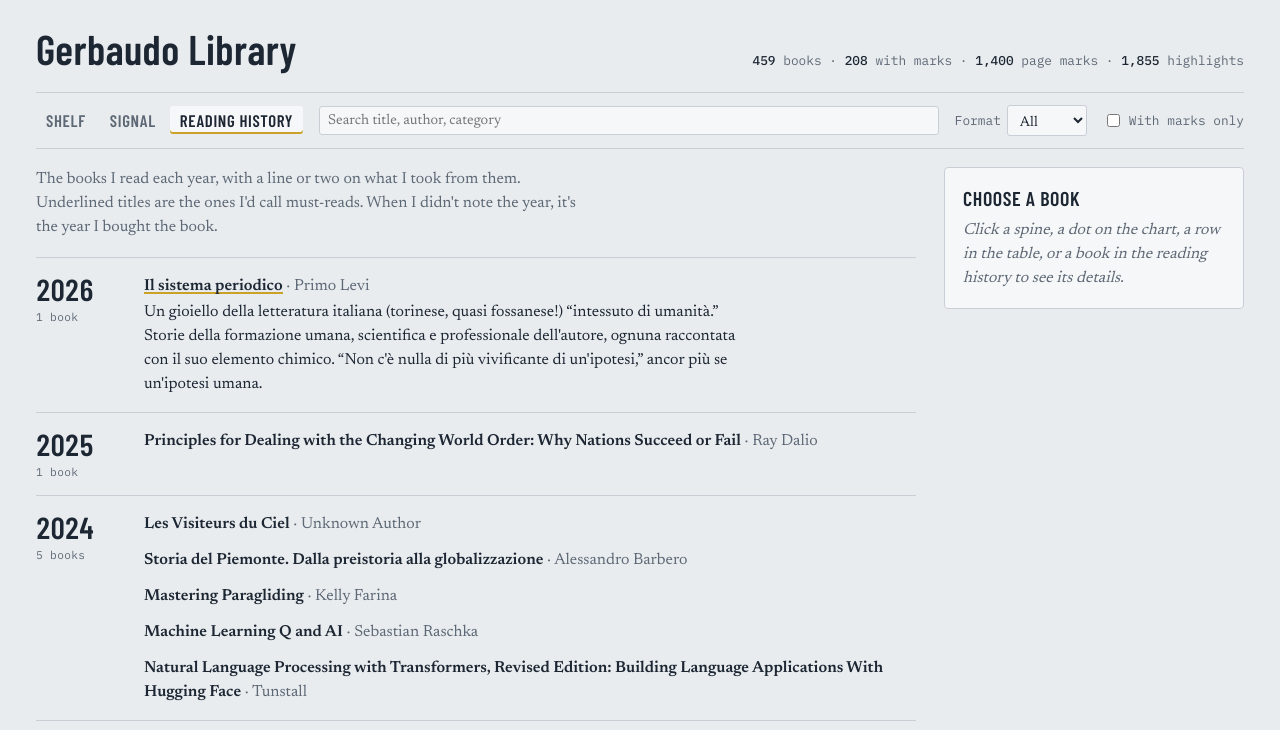
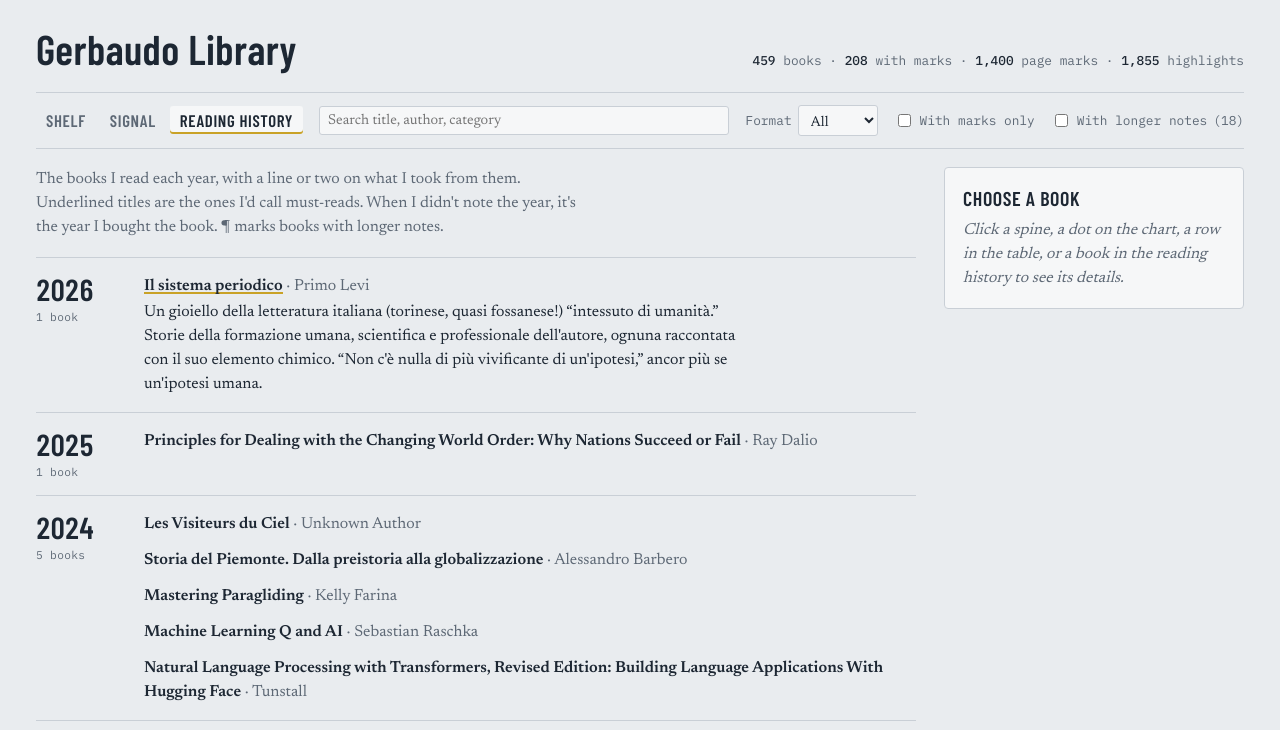
Before and after one commit to gerbaudo/gerbaudo-library, a plain HTML site: page docs/index.html in a window 1280 px wide. Both pictures are taken after a click on the tab "READING HISTORY". Shown: the top 730 px of the page. Drawn offline with nearby package versions, Linux system fonts and the light colour scheme.

Commit message:
Find books with longer notes: filter and marker
- 'With longer notes (N)' checkbox works on every tab; no password needed,
  since the list of book ids is stored unencrypted next to the notes.
- ¶ after the title in the Reading history marks books with longer notes.

Co-Authored-By: Claude Opus 5.5 <noreply@anthropic.com>
Claude-Session: https://claude.ai/code/session_01D8bbddpKTb4hurZQHczbxW

```diff
--- a/docs/index.html
+++ b/docs/index.html
@@ -127,6 +127,7 @@ dd { margin: 0; font-variant-numeric: tabular-nums; min-width: 0; overflow-wrap:
 .entry .et { font-weight: 600; }
 .entry .et.must { box-shadow: inset 0 -2px 0 var(--gilt); }
 .entry .ea { color: var(--muted); }
+.entry .nm { color: var(--gilt); font: 600 .85rem var(--mono); margin-left: 4px; }
 .entry p { margin: 2px 0 0; max-width: 68ch; }
 .entry .todo { color: var(--muted); font-style: italic; font-size: .9rem; }
 @media (max-width: 560px) { .year { grid-template-columns: minmax(0, 1fr); gap: 10px; } }
@@ -185,6 +186,7 @@ footer { margin-top: 36px; font: .75rem var(--mono); color: var(--muted); }
       <select id="look"><option value="spines">Spines</option><option value="covers">Covers</option></select>
     </label>
     <label class="ctl"><input type="checkbox" id="onlysig"> With marks only</label>
+    <label class="ctl" id="onlynotes-wrap"><input type="checkbox" id="onlynotes"> With longer notes <span id="notes-count"></span></label>
   </div>
 
   <div class="main">
@@ -217,7 +219,7 @@ footer { margin-top: 36px; font: .75rem var(--mono); color: var(--muted); }
         </div>
       </div>
       <div id="view-history" hidden>
-        <p class="intro">The books I read each year, with a line or two on what I took from them. Underlined titles are the ones I'd call must-reads. When I didn't note the year, it's the year I bought the book.</p>
+        <p class="intro">The books I read each year, with a line or two on what I took from them. Underlined titles are the ones I'd call must-reads. When I didn't note the year, it's the year I bought the book. ¶ marks books with longer notes.</p>
         <div id="history"></div>
       </div>
     </section>
@@ -241,7 +243,8 @@ const BOOKS = JSON.parse(document.getElementById("books").textContent).map(b =>
 });
 const $ = id => document.getElementById(id);
 const SPINE_COLORS = ["#6e2f36", "#2f4f3e", "#283c5c", "#7a5a26", "#4b4f58", "#55385a", "#3d5a63", "#7b3f2a"];
-const state = { view: "shelf", q: "", src: "all", sort: "author", onlysig: false, sel: null, look: "spines" };
+const state = { view: "shelf", q: "", src: "all", sort: "author", onlysig: false, onlynotes: false, sel: null, look: "spines" };
+const hasLong = b => !!(PRIVATE && PRIVATE.ids.includes(b.id));
 const coverUrl = (b, size) => b.isbn ? `https://covers.openlibrary.org/b/isbn/${b.isbn}-${size}.jpg?default=false` : "";
 try { Object.assign(state, JSON.parse(localStorage.getItem("lib-prefs") || "{}"), { sel: null }); } catch (e) {}
 
@@ -256,6 +259,7 @@ function filtered() {
   return BOOKS.filter(b =>
     (state.src === "all" || (state.src === "kindle") === b.kindle) &&
     (!state.onlysig || b.signal > 0) &&
+    (!state.onlynotes || hasLong(b)) &&
     (!q || fold(b.title + " " + b.author + " " + b.cat).includes(q)));
 }
 function sorted(list) {
@@ -352,7 +356,7 @@ function renderHistory(list) {
   if (!years.length) { $("history").innerHTML = '<p class="empty">No books match. Clear the search or filters.</p>'; return; }
   $("history").innerHTML = years.map(y => `<section class="year"><h3>${y}<small>${byYear[y].length} book${byYear[y].length > 1 ? "s" : ""}</small></h3>
     <div class="entries">${byYear[y].map(b => `<div class="entry${state.sel === b.id ? " sel" : ""}" data-id="${esc(b.id)}">
-      <span class="et${b.must ? " must" : ""}">${esc(b.title)}</span> <span class="ea">· ${esc(b.author)}</span>
+      <span class="et${b.must ? " must" : ""}">${esc(b.title)}</span>${hasLong(b) ? '<span class="nm" title="Has longer notes" aria-label="has longer notes">¶</span>' : ""} <span class="ea">· ${esc(b.author)}</span>
       ${b.summary ? `<p>${esc(b.summary)}</p>` : b.todo ? '<p class="todo">Summary to come.</p>' : ""}</div>`).join("")}</div></section>`).join("");
 }
 
@@ -422,7 +426,7 @@ function render() {
   const list = filtered();
   ({ shelf: renderShelf, signal: renderChart, history: renderHistory })[state.view](list);
   renderDetail();
-  try { localStorage.setItem("lib-prefs", JSON.stringify({ src: state.src, sort: state.sort, onlysig: state.onlysig, look: state.look })); } catch (e) {}
+  try { localStorage.setItem("lib-prefs", JSON.stringify({ src: state.src, sort: state.sort, onlysig: state.onlysig, onlynotes: state.onlynotes, look: state.look })); } catch (e) {}
 }
 
 function select(id) { state.sel = state.sel === id ? null : id; render(); }
@@ -430,12 +434,13 @@ function select(id) { state.sel = state.sel === id ? null : id; render(); }
 const withSig = BOOKS.filter(b => b.signal > 0);
 $("stats").innerHTML = `<b>${BOOKS.length}</b> books · <b>${withSig.length}</b> with marks · ` +
   `<b>${BOOKS.reduce((s, b) => s + (b.marks || 0), 0).toLocaleString()}</b> page marks · <b>${BOOKS.reduce((s, b) => s + (b.hl || 0), 0).toLocaleString()}</b> highlights`;
-$("foot").textContent = "Data: My Library app (paper books, page marks) and Screvi (Kindle highlights); page counts filled from Open Library. Updated 2026-11-15.";
+$("foot").textContent = "Data: My Library app (paper books, page marks) and Screvi (Kindle highlights); page counts filled from Open Library. Updated 2026-11-18.";
 
 $("q").addEventListener("input", e => { state.q = e.target.value; render(); });
 $("src").addEventListener("change", e => { state.src = e.target.value; render(); });
 $("sort").addEventListener("change", e => { state.sort = e.target.value; render(); });
 $("onlysig").addEventListener("change", e => { state.onlysig = e.target.checked; render(); });
+$("onlynotes").addEventListener("change", e => { state.onlynotes = e.target.checked; render(); });
 $("look").addEventListener("change", e => { state.look = e.target.value; render(); });
 for (const t of document.querySelectorAll(".tab")) t.addEventListener("click", () => { location.hash = t.dataset.view; });
 document.addEventListener("click", e => {
@@ -453,6 +458,8 @@ document.addEventListener("keydown", e => { if (e.key === "Escape" && !$("overla
 function fromHash() { state.view = ({ "#signal": "signal", "#history": "history" })[location.hash] || "shelf"; render(); }
 window.addEventListener("hashchange", fromHash);
 $("src").value = state.src; $("sort").value = state.sort; $("onlysig").checked = state.onlysig; $("look").value = state.look;
+$("onlynotes").checked = state.onlynotes;
+if (PRIVATE) $("notes-count").textContent = `(${BOOKS.filter(hasLong).length})`; else $("onlynotes-wrap").hidden = true;
 fromHash();
 </script>
 
```
Also changed, not shown: docs/template.html (+11 -4 lines).
